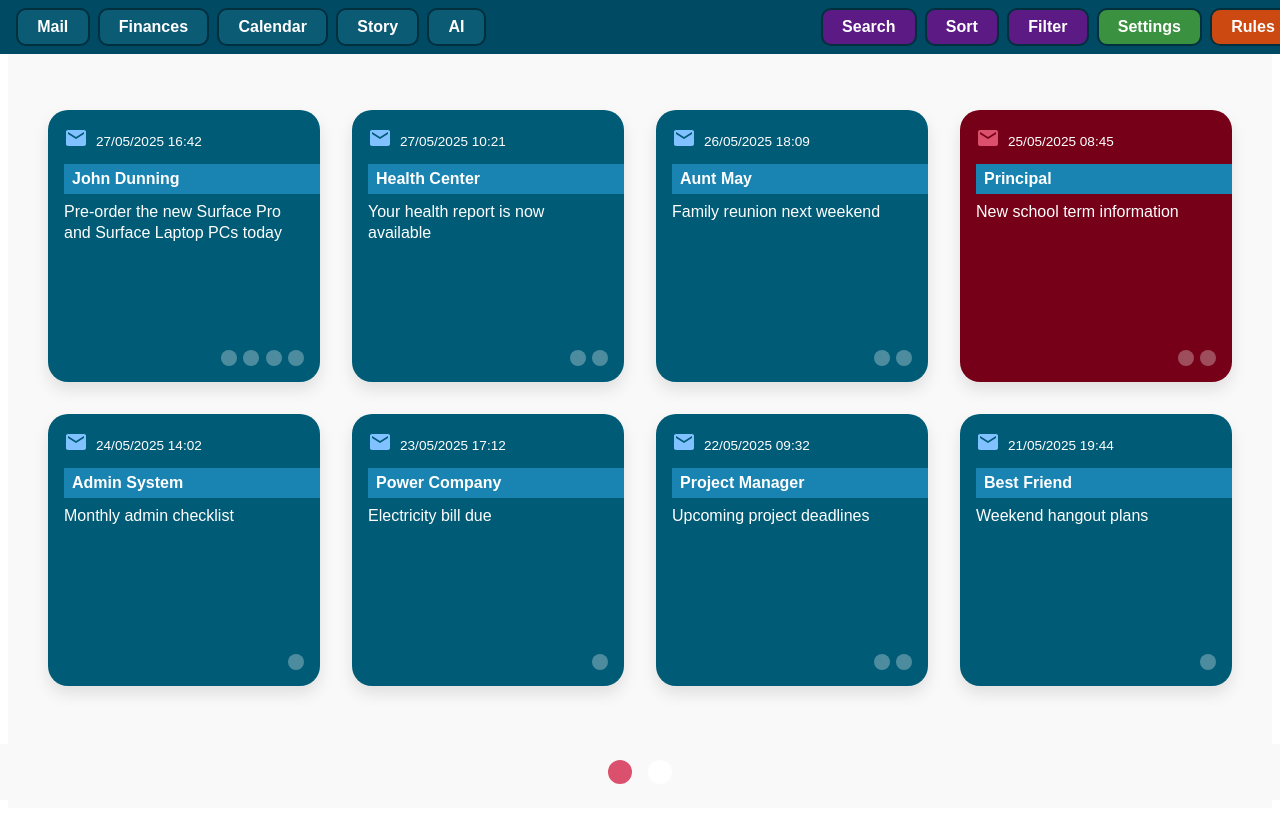
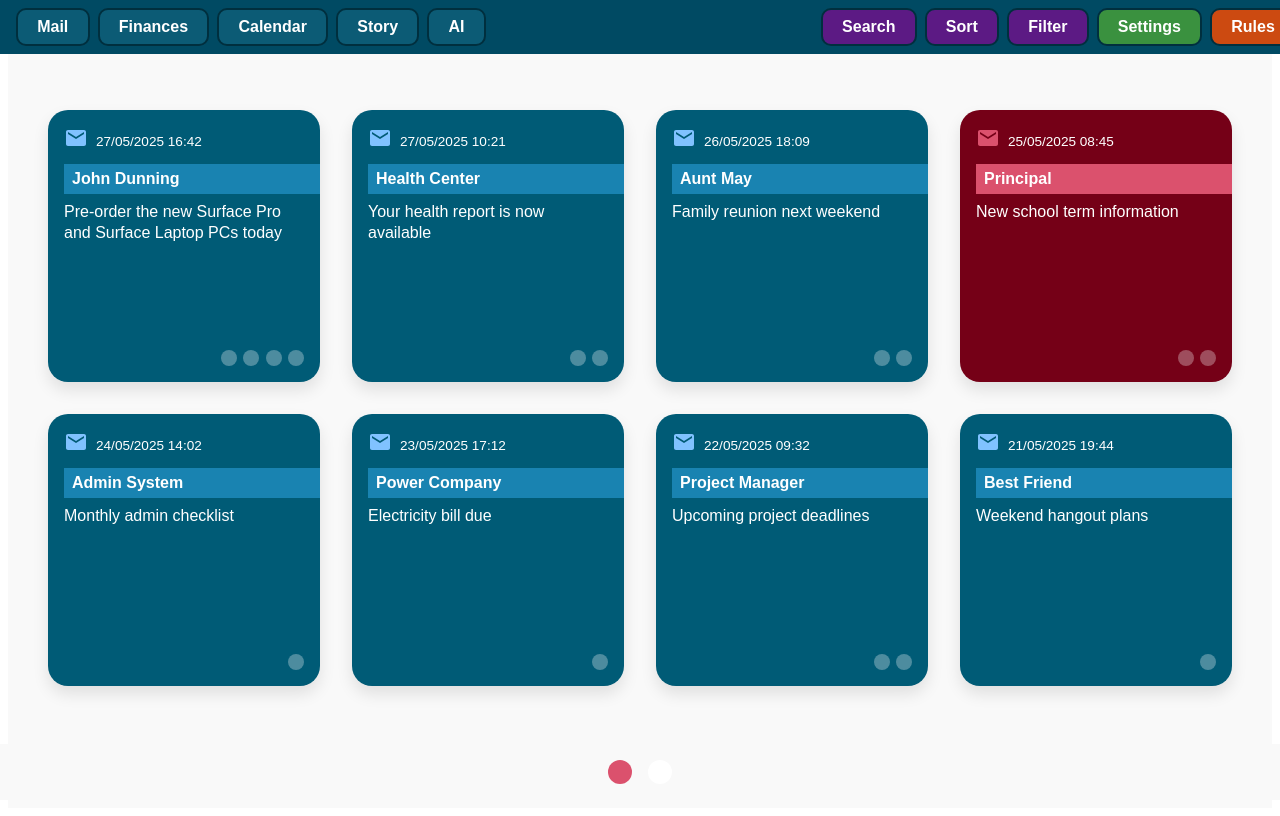
Before and after one commit to johndunning/pronapse-ui, a React (Vite) app: page / in a window 1280 px wide. Built offline with nearby package versions, Linux system fonts and the light colour scheme.

Commit message:
Added school style - sender bar working

```diff
--- a/src/App.jsx
+++ b/src/App.jsx
@@ -21,7 +21,7 @@ const tileStyles = {
         iconColor: '#db516d',
         messageTextColor: '#ffffff',
         name: 'School',
-        senderBgColor: '#db516d"',
+        senderBgColor: '#db516d',
         senderTextColor: '#ffffff',
         tileColor: '#750017',
     },
```
